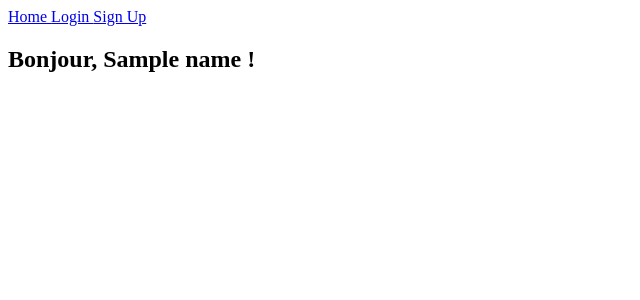
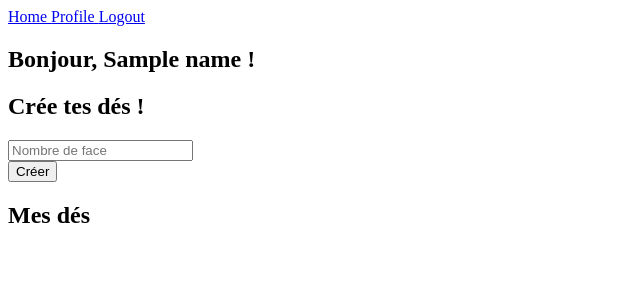
Before and after one commit to olivierargaud/projetFlask, a Flask app: template app/templates/profile.html in a window 1280 px wide. Shown: the top 300 px of the page, without its empty margins (0-640 px from the left). Run offline with Flask 2, Linux system fonts and the light colour scheme; a user stored in the database is signed in; tables that the repository leaves empty hold one stand-in row (values such as "Sample post"); the template is opened without the code that fills it: most values are stand-ins (such as "Sample title", 1, 10 or a date in 2020).

Commit message:
Ajout de dés fonctionnel

```diff
--- a/app/auth.py
+++ b/app/auth.py
@@ -1,4 +1,4 @@
-from flask import Blueprint,render_template, redirect, url_for, request, flash
+from flask import Blueprint, render_template, redirect, url_for, request, flash, session
 from werkzeug.security import generate_password_hash, check_password_hash
 from flask_login import login_user, logout_user, login_required
 from .models import User
@@ -17,6 +17,7 @@
 @auth.route('/logout/')
 def logout():
     logout_user()
+    session.pop("email", None)
     return redirect(url_for('main.index'))
 
 @auth.route('/signup/', methods=['POST'])
@@ -56,6 +57,7 @@
         flash('Informations de connexions erronées, veuillez réessayer.')
         return redirect(url_for('auth.login')) # if the user doesn't exist or password is wrong, reload the page
 
+    session["email"] = email
     # if the above check passes, then we know the user has the right credentials
     login_user(user, remember=remember)
     return redirect(url_for('main.profile'))
--- a/app/main.py
+++ b/app/main.py
@@ -1,5 +1,6 @@
-from flask import Blueprint, render_template
+from flask import Blueprint, render_template, session, request
 from flask_login import login_required, current_user
+from .models import Des
 from . import db
 
 main = Blueprint('main', __name__)
@@ -10,4 +11,21 @@
 
 @main.route('/profile/')
 def profile():
+    print("toto")
+    if "email" in session:
+
+        email = session["email"]
+
+        return render_template('profile.html', name=current_user.name)
+
+@main.route('/creationDe', methods=['POST'])
+def creationDe():
+    email = session["email"]
+    NbrDeFace = request.form.get('NbrDeFace')
+
+    print(NbrDeFace)
+
+    new_des = Des(NbrDeFace=NbrDeFace, Proprietaire=email)
+    db.session.add(new_des)
+    db.session.commit()
     return render_template('profile.html', name=current_user.name)
--- a/app/models.py
+++ b/app/models.py
@@ -6,3 +6,8 @@
     email = db.Column(db.String(100), unique=True)
     password = db.Column(db.String(100))
     name = db.Column(db.String(1000))
+
+class Des(db.Model):
+    id = db.Column(db.Integer, primary_key=True)
+    NbrDeFace = db.Column(db.Integer)
+    Proprietaire = db.Column(db.String(100))
--- a/app/templates/base.html
+++ b/app/templates/base.html
@@ -32,7 +32,7 @@
         </a>
         {% endif %}
 
-        <div class="container has-text-centered">
+        <div">
             {% block content %}
             {% endblock %}
          </div>
--- a/app/templates/login.html
+++ b/app/templates/login.html
@@ -13,10 +13,10 @@
 {% endwith %}
     <form method="POST" action="/login">
         <div class="email">
-            <input class="input is-large" type="email" name="email" placeholder="Your Email" autofocus="">
+            <input type="email" name="email" placeholder="Your Email" autofocus="">
         </div>
         <div class="password">
-            <input class="input is-large" type="password" name="password" placeholder="Your Password">
+            <input type="password" name="password" placeholder="Your Password">
         </div>
         <div>
             <label class="checkbox">
@@ -24,7 +24,7 @@
                 Remember me
             </label>
         </div>
-        <button class="button is-block is-info is-large is-fullwidth">Login</button>
+        <button>Login</button>
     </form>
 </div>
 </section>
--- a/app/templates/profile.html
+++ b/app/templates/profile.html
@@ -4,4 +4,15 @@
 <h1 class="title">
  Bonjour, {{ name }} !
 </h1>
+<h2>Crée tes dés !</h2>
+<form method="POST" action="/creationDe">
+    <div class="nbr_de_face">
+        <input type="number" name="NbrDeFace" placeholder="Nombre de face" min="1">
+    </div>
+    <button>Créer</button>
+</form>
+<div>
+    <h2>Mes dés</h2>
+
+</div>
 {% endblock %}
```
Also changed, not shown: app/db.sqlite.
